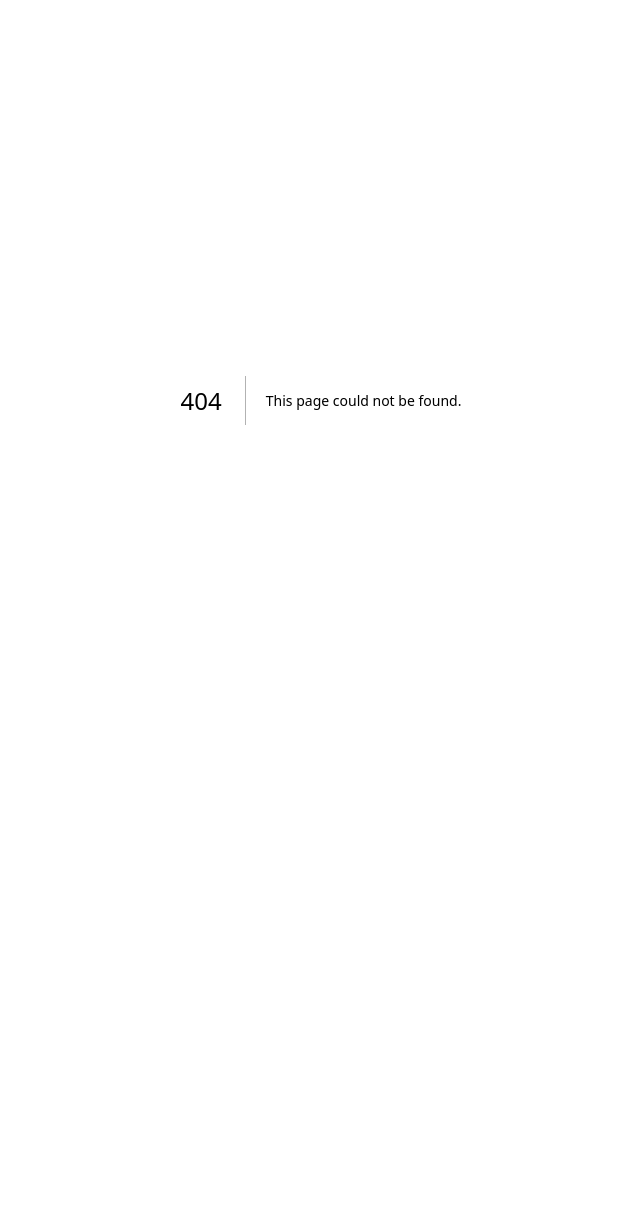
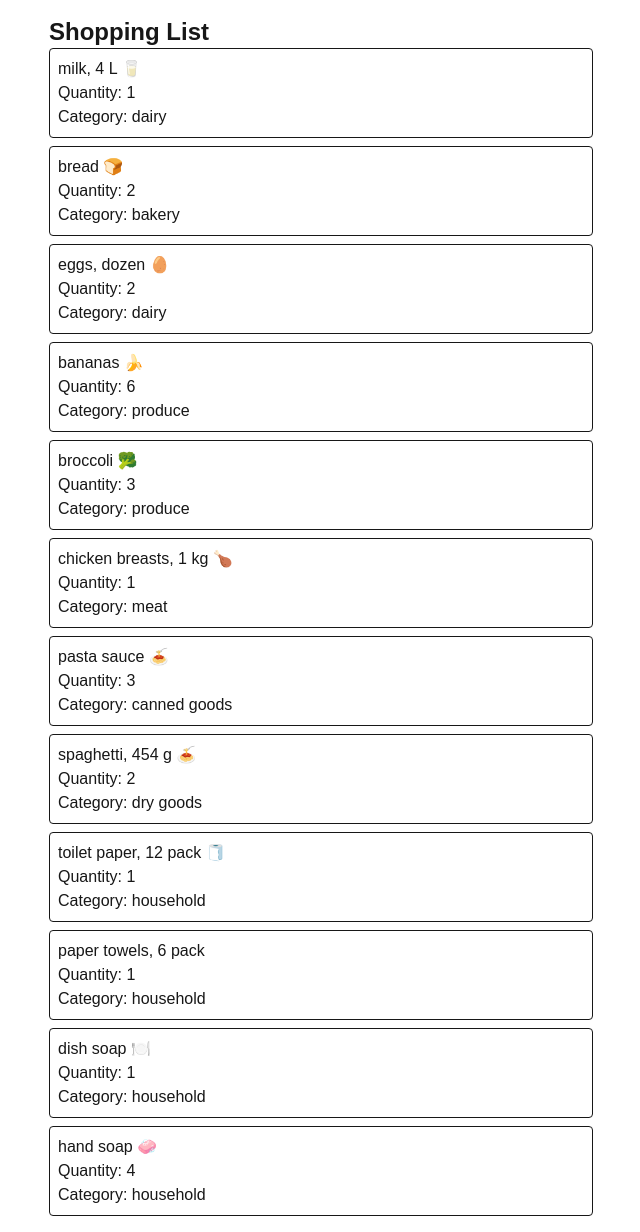
Before and after one commit to Neen-18/cprg306-assignments, a Next.js app: page /week-3 in a window 1280 px wide. Before the commit this address had no page. Shown: the whole page, without its empty margins (319-959 px from the left). Before the commit the page ends 800 px from the top, so only its background shows below. Built offline with nearby package versions, Linux system fonts and the light colour scheme.

Commit message:
Added week 3 page components & updated metadata title property

```diff
--- a/app/layout.js
+++ b/app/layout.js
@@ -12,7 +12,7 @@ const geistMono = Geist_Mono({
 });
 
 export const metadata = {
-  title: "Create Next App",
+  title: "Shopping List",
   description: "Generated by create next app",
 };
 
--- a/app/page.js
+++ b/app/page.js
@@ -8,6 +8,9 @@ export default function RootPage() {
       <p>
         <Link href="/week-2">Go to Week 2</Link>
       </p>
+      <p>
+        <Link href="/week-3">Go to Week 3</Link>
+      </p>
     </main>
   );
 }
--- /dev/null
+++ b/app/week-3/GroceryItem.js
@@ -0,0 +1,9 @@
+export default function Item({ name, quantity, category}) {
+  return (
+    <li className="border p-2 rounded">
+      <h2 className="font-medium">{name}</h2>
+      <p>Quantity: {quantity}</p>
+      <p>Category: {category}</p>
+    </li>
+  );
+}
--- /dev/null
+++ b/app/week-3/GroceryItemList.js
@@ -0,0 +1,93 @@
+import GroceryItem from "./GroceryItem";
+
+export default function GroceryItemList() {
+
+  const item1 = {
+    name: "milk, 4 L 🥛",
+    quantity: 1,
+    category: "dairy",
+  };
+
+  const item2 = {
+    name: "bread 🍞",
+    quantity: 2,
+    category: "bakery",
+  };
+
+  const item3 = {
+    name: "eggs, dozen 🥚",
+    quantity: 2,
+    category: "dairy",
+  };
+
+  const item4 = {
+    name: "bananas 🍌",
+    quantity: 6,
+    category: "produce",
+  };
+
+  const item5 = {
+    name: "broccoli 🥦",
+    quantity: 3,
+    category: "produce",
+  };
+
+  const item6 = {
+    name: "chicken breasts, 1 kg 🍗",
+    quantity: 1,
+    category: "meat",
+  };
+
+  const item7 = {
+    name: "pasta sauce 🍝",
+    quantity: 3,
+    category: "canned goods",
+  };
+
+  const item8 = {
+    name: "spaghetti, 454 g 🍝",
+    quantity: 2,
+    category: "dry goods",
+  };
+
+  const item9 = {
+    name: "toilet paper, 12 pack 🧻",
+    quantity: 1,
+    category: "household",
+  };
+
+  const item10 = {
+    name: "paper towels, 6 pack",
+    quantity: 1,
+    category: "household",
+  };
+
+  const item11 = {
+    name: "dish soap 🍽️",
+    quantity: 1,
+    category: "household",
+  };
+
+  const item12 = {
+    name: "hand soap 🧼",
+    quantity: 4,
+    category: "household",
+  };
+
+  return (
+    <ul className="space-y-2">
+      <GroceryItem {...item1} />
+      <GroceryItem {...item2} />
+      <GroceryItem {...item3} />
+      <GroceryItem {...item4} />
+      <GroceryItem {...item5} />
+      <GroceryItem {...item6} />
+      <GroceryItem {...item7} />
+      <GroceryItem {...item8} />
+      <GroceryItem {...item9} />
+      <GroceryItem {...item10} />
+      <GroceryItem {...item11} />
+      <GroceryItem {...item12} />
+    </ul>
+  );
+}
--- /dev/null
+++ b/app/week-3/page.js
@@ -0,0 +1,10 @@
+import GroceryItemList from "./GroceryItemList";
+
+export default function Page() {
+  return (
+    <main className="p-4 max-w-xl mx-auto">
+      <h1 className="text-2xl font-bold">Shopping List</h1>
+      <GroceryItemList/>
+    </main>
+  );
+}
```
